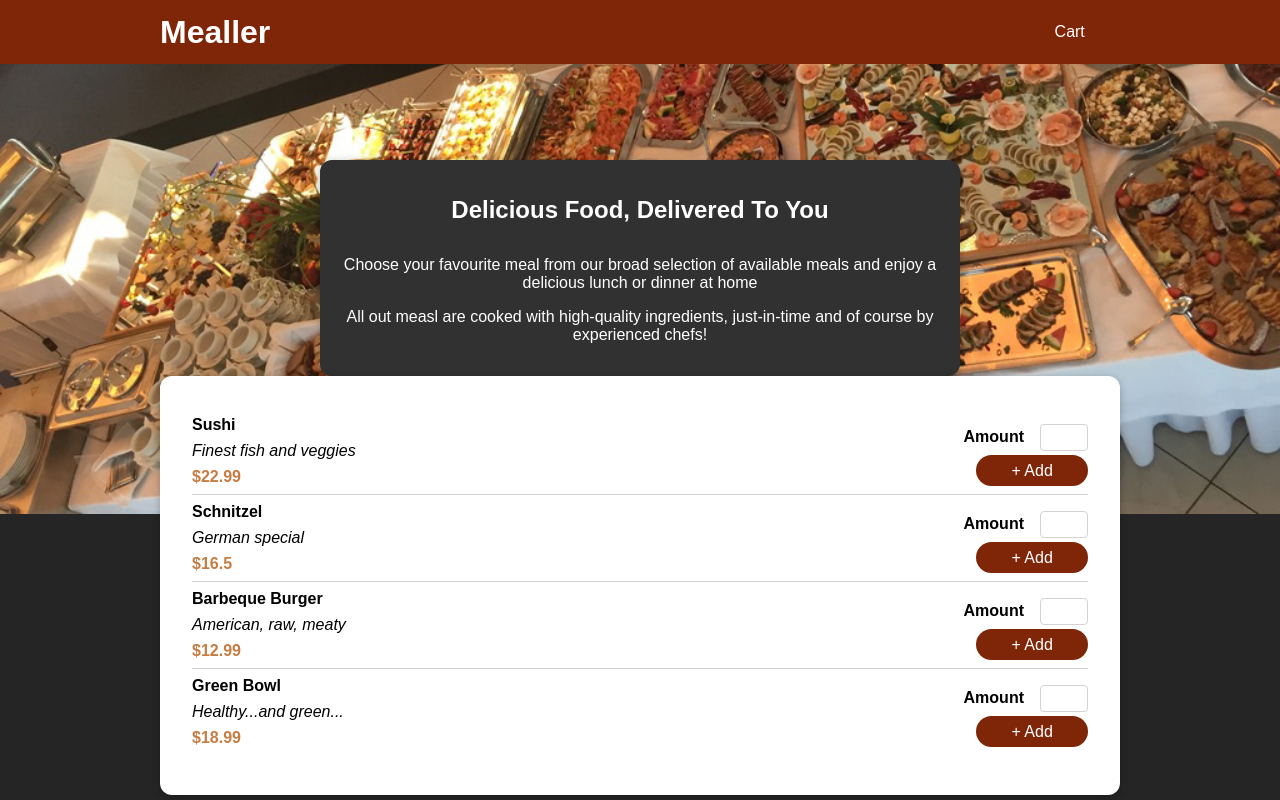
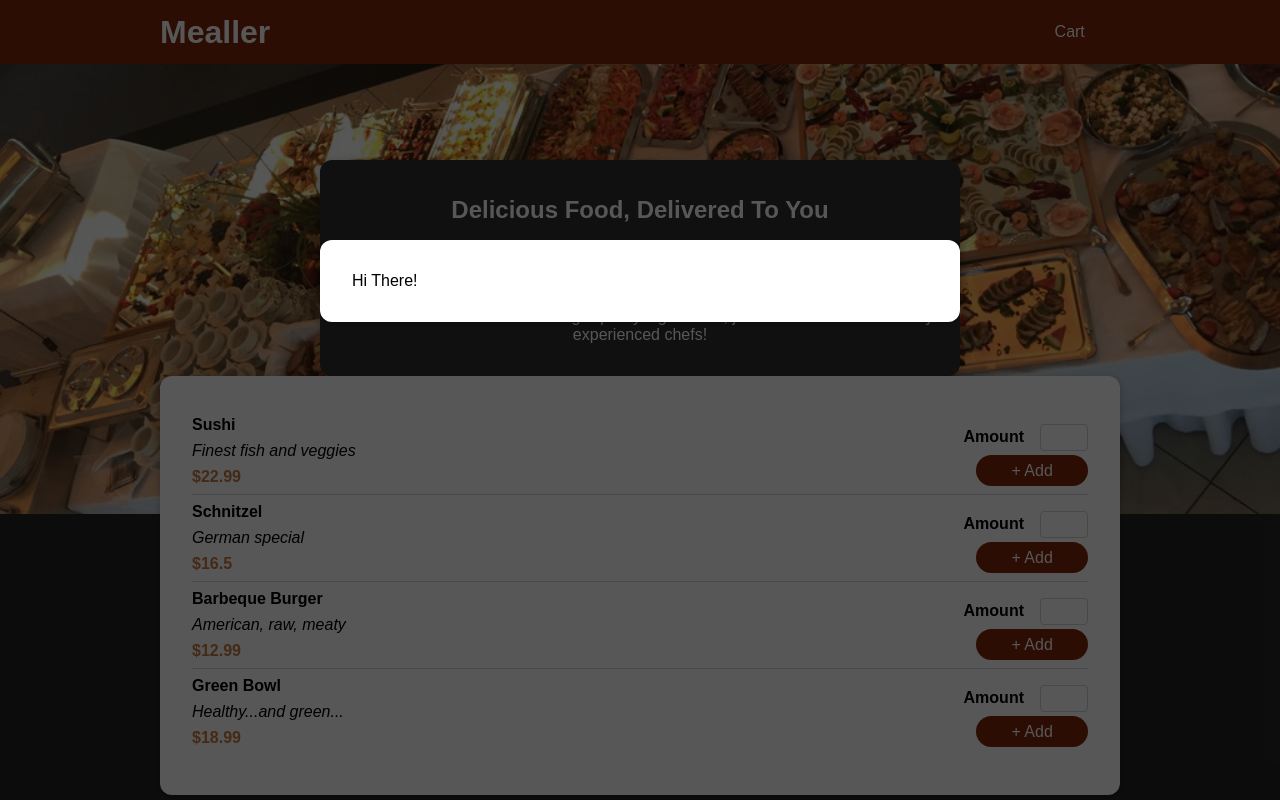
Before and after one commit to harumamburu/mealler, a React (Create React App) app: page / in a window 1280 px wide. Built offline with nearby package versions, Linux system fonts and the light colour scheme.

Commit message:
Add modal component

```diff
--- a/public/index.html
+++ b/public/index.html
@@ -28,6 +28,8 @@
   </head>
   <body>
     <noscript>You need to enable JavaScript to run this app.</noscript>
+    <div id="backdrop-root"></div>
+    <div id="modal-root"></div>
     <div id="root"></div>
     <!--
       This HTML file is a template.
--- a/src/App.js
+++ b/src/App.js
@@ -1,6 +1,7 @@
 import Greetings from './components/Greetings';
 import MealsList from './components/meals/list/MealsList';
 import Header from './components/ui/header/Header';
+import Modal from './components/ui/modal/Modal';
 
 function App() {
   return (
@@ -8,6 +9,9 @@ function App() {
       <Header />
       <Greetings />
       <MealsList></MealsList>
+      <Modal>
+        <div>Hi There!</div>
+      </Modal>
     </>
   );
 }
--- /dev/null
+++ b/src/components/ui/modal/Modal.js
@@ -0,0 +1,42 @@
+import PropTypes from 'prop-types';
+import ReactDOM from 'react-dom';
+
+import Card from '../card/Card';
+import styles from './Modal.module.css';
+
+const ModalBackdrop = (props) => <div className={styles.backdrop} onClick={props.onClick} />;
+
+ModalBackdrop.propTypes = {
+  onClick: PropTypes.func,
+};
+
+const ModalOverlay = (props) => (
+  <Card className={`${styles.modal} ${props.className || ''}`}>{props.children}</Card>
+);
+
+ModalOverlay.propTypes = {
+  className: PropTypes.string,
+  children: PropTypes.node,
+};
+
+const Modal = (props) => {
+  return (
+    <>
+      {ReactDOM.createPortal(
+        <ModalBackdrop onClick={props.onClick} />,
+        document.getElementById('backdrop-root')
+      )}
+      {ReactDOM.createPortal(
+        <ModalOverlay>{props.children}</ModalOverlay>,
+        document.getElementById('modal-root')
+      )}
+    </>
+  );
+};
+
+Modal.propTypes = {
+  onClick: PropTypes.func,
+  children: PropTypes.node,
+};
+
+export default Modal;
--- /dev/null
+++ b/src/components/ui/modal/Modal.module.css
@@ -0,0 +1,25 @@
+.backdrop {
+  position: fixed;
+  top: 0;
+  left: 0;
+  z-index: 1;
+  height: 100vh;
+  width: 100%;
+  background-color: rgba(0, 0, 0, 0.66);
+}
+
+.modal {
+  position: fixed;
+  top: 30vh;
+  left: calc(50% - 20rem);
+  z-index: 2;
+  width: 40rem;
+  overflow: hidden;
+}
+
+@media (max-width: 680px) {
+  .modal {
+    left: 2.5%;
+    width: 95%;
+  }
+}
```
